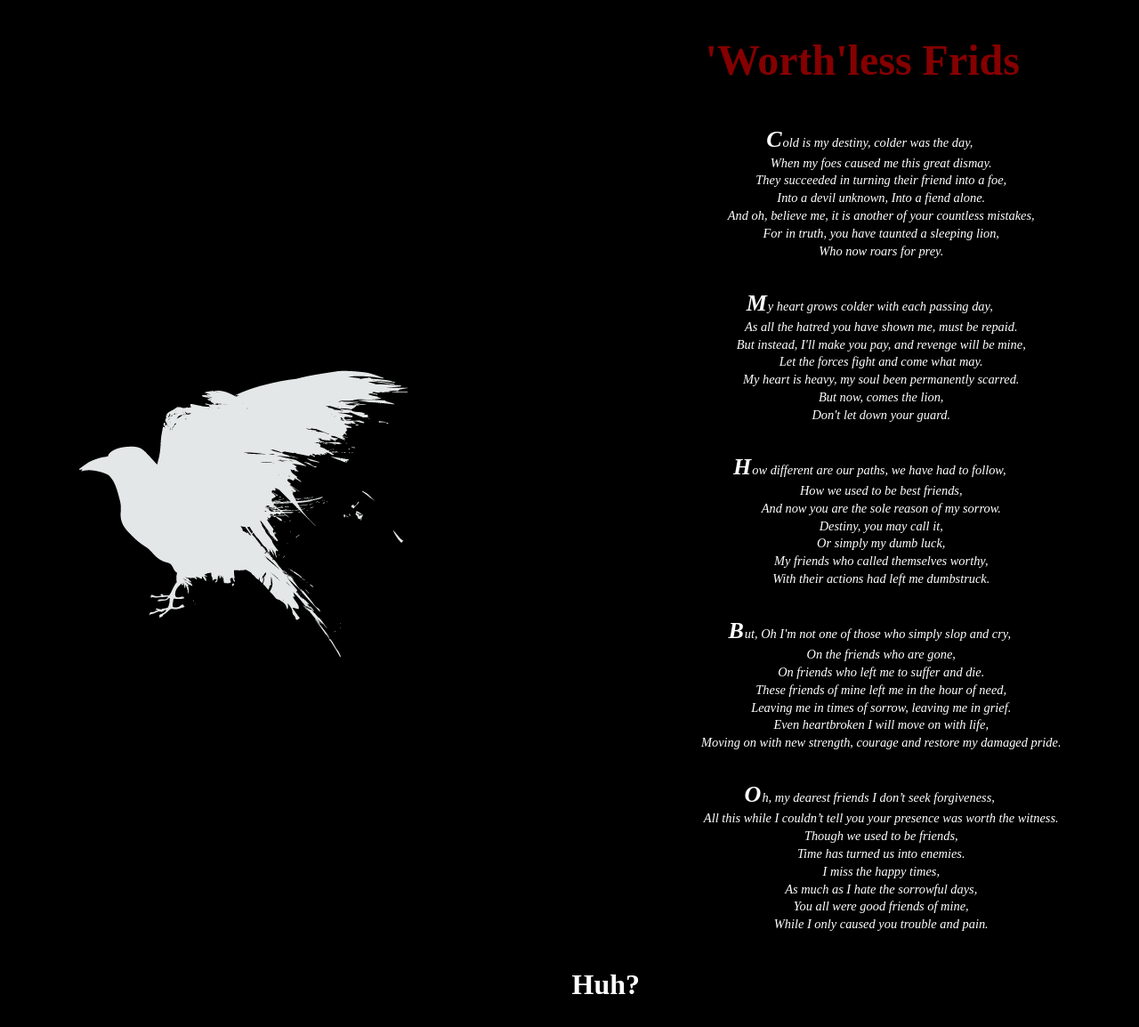
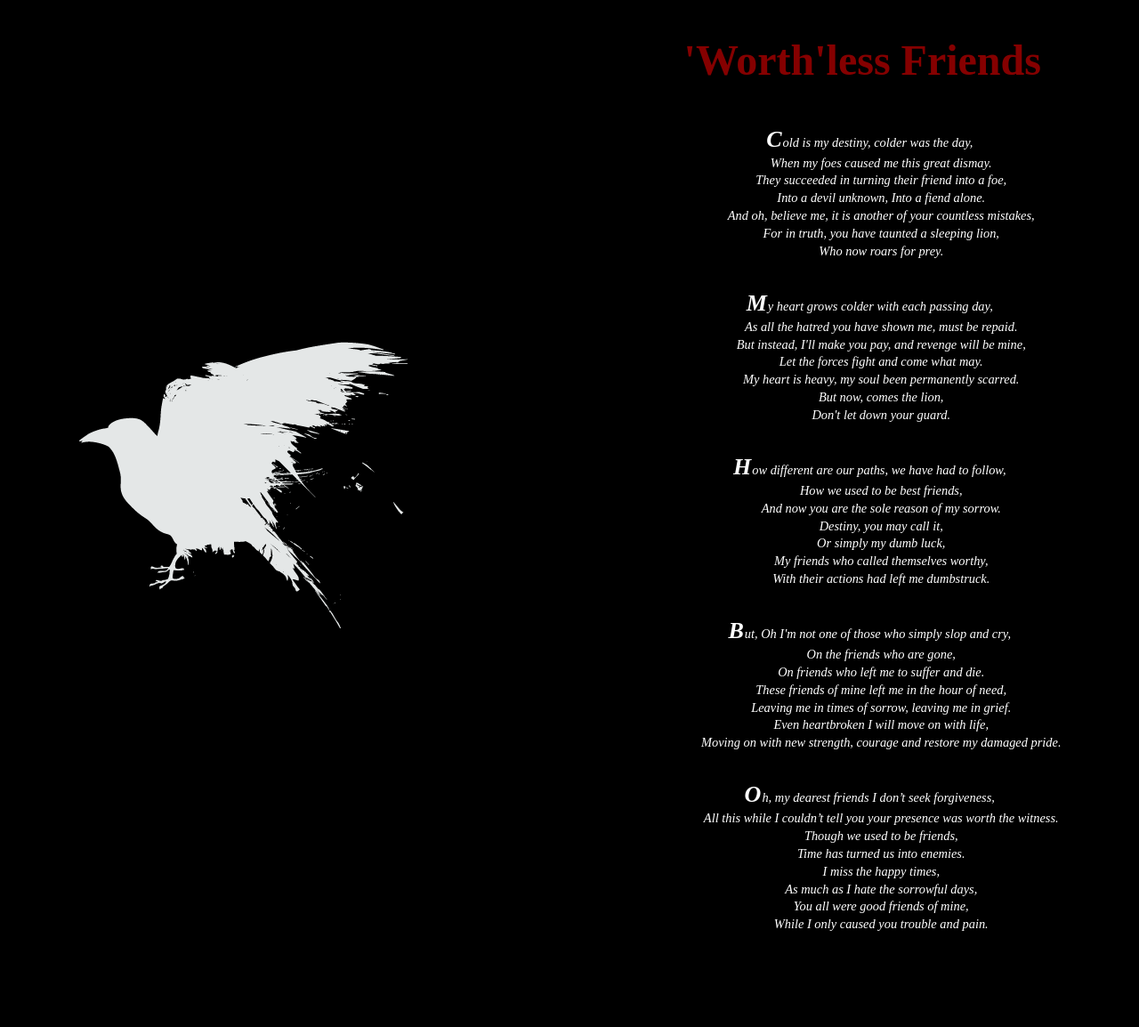
Before and after one commit to quoth-the-raven-nevermore/TheTruth, a plain HTML site: page index.html in a window 1280 px wide. Shown: the whole page at 89% size. After the commit the page ends 1090 px from the top, so only its background shows below. Drawn offline with Linux system fonts and the light colour scheme.

Commit message:
Update index.html

```diff
--- a/index.html
+++ b/index.html
@@ -70,7 +70,7 @@
     <div class="container">
         <img src="actual.png">
         <div class="poem">
-            <h1 style="font-size: 3em; padding-bottom: 0.3em; color: #850000;" align="center">&nbsp;&nbsp;'Worth'less Frids</h1>
+            <h1 style="font-size: 3em; padding-bottom: 0.3em; color: #850000;" align="center">&nbsp;&nbsp;'Worth'less Friends</h1>
         <ul>
             <li>Cold is my destiny, colder was the day,</li>
             <li>When my foes caused me this great dismay.</li>
@@ -121,7 +121,6 @@
             <li>You all were good friends of mine,</li>
             <li>While I only caused you trouble and pain.</li>
         </ul>
-            <h1 style="color: white;">Huh?</h1>
         </div>
         </div>
 </body>
```
